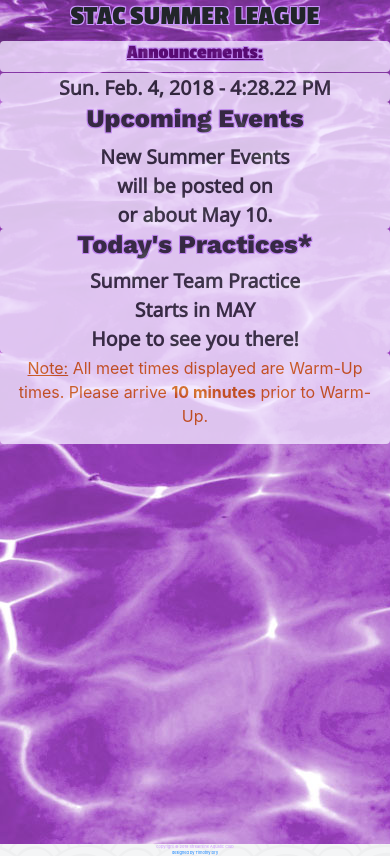
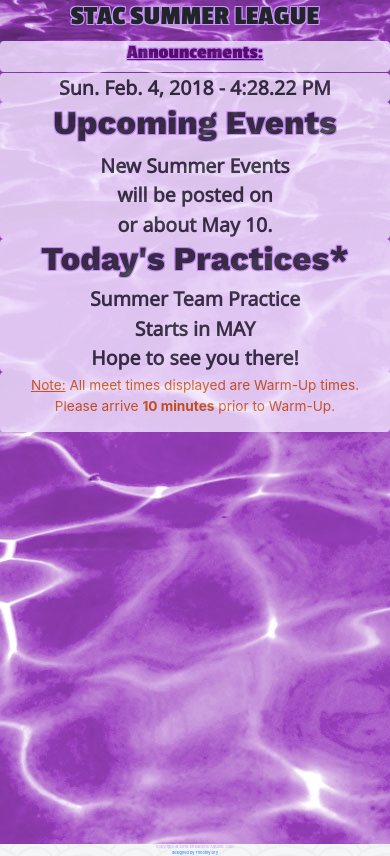
Before and after one commit to dryguy99/StacSummer, a PHP site: page / in a window 390 px wide. Shown: the part 96-952 px from the top of the page. Run offline with PHP 8.4, Linux system fonts and the light colour scheme; some libraries are stand-ins or nearby versions.

Commit message:
updated media queries for mobile use

```diff
--- a/assets/css/output.css
+++ b/assets/css/output.css
@@ -105,8 +105,11 @@ a.mylink {
   margin-top: 0.25vw; }
 
 @media screen and (max-width: 415px) {
-  .schedule, #welcome, #schedule, #schedule3 {
-    font-size: 6.5vw; }
+  p {
+    font-size: 3.5vw; }
+
+  .schedule, #welcome, #schedule, #schedule3, h2.mytitle {
+    font-size: 8.5vw; }
 
   #todayschedule, #todayschedule2, #today, #today1, #upevents {
     font-size: 5vw; } }
```
Also changed, not shown: assets/sass/input.scss (+5 -3 lines), 1 other file.
